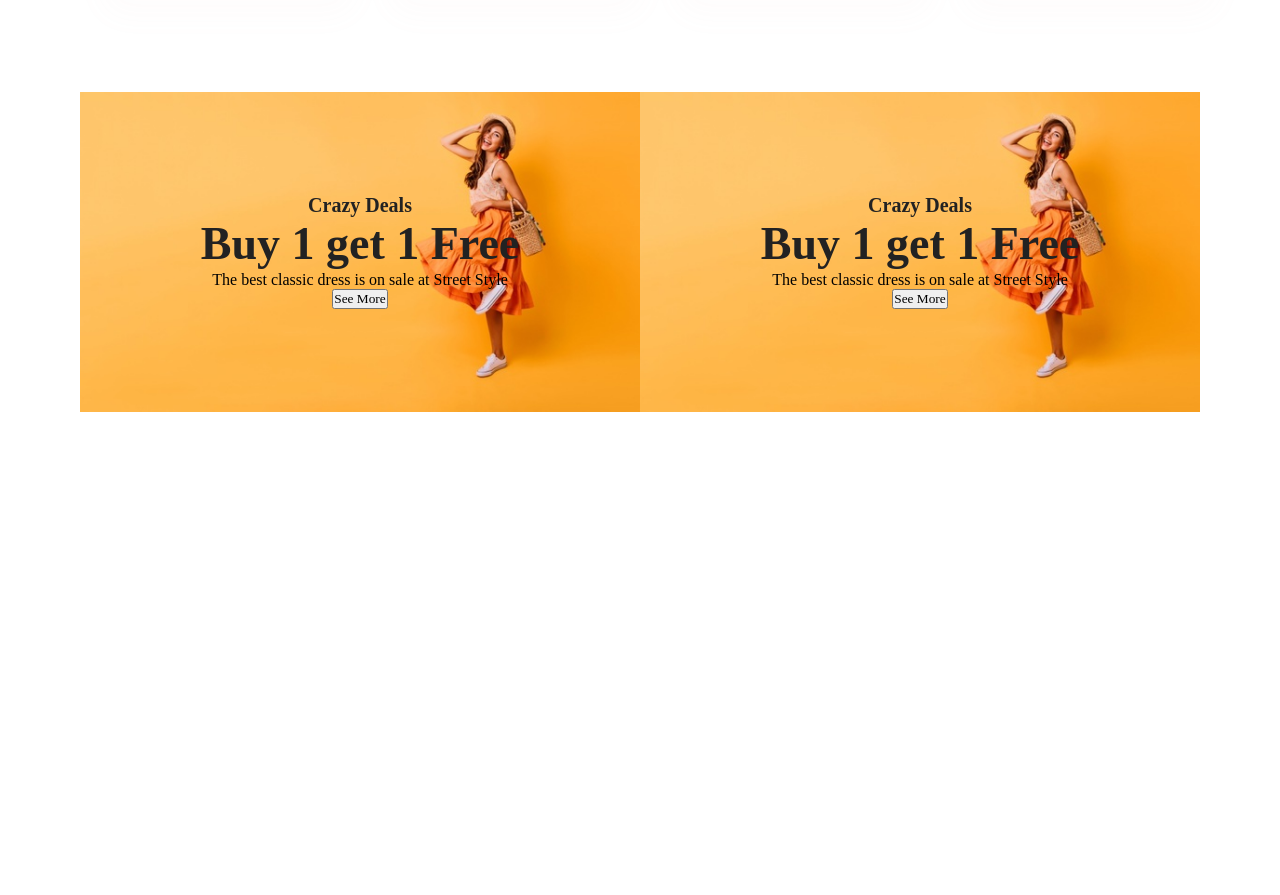
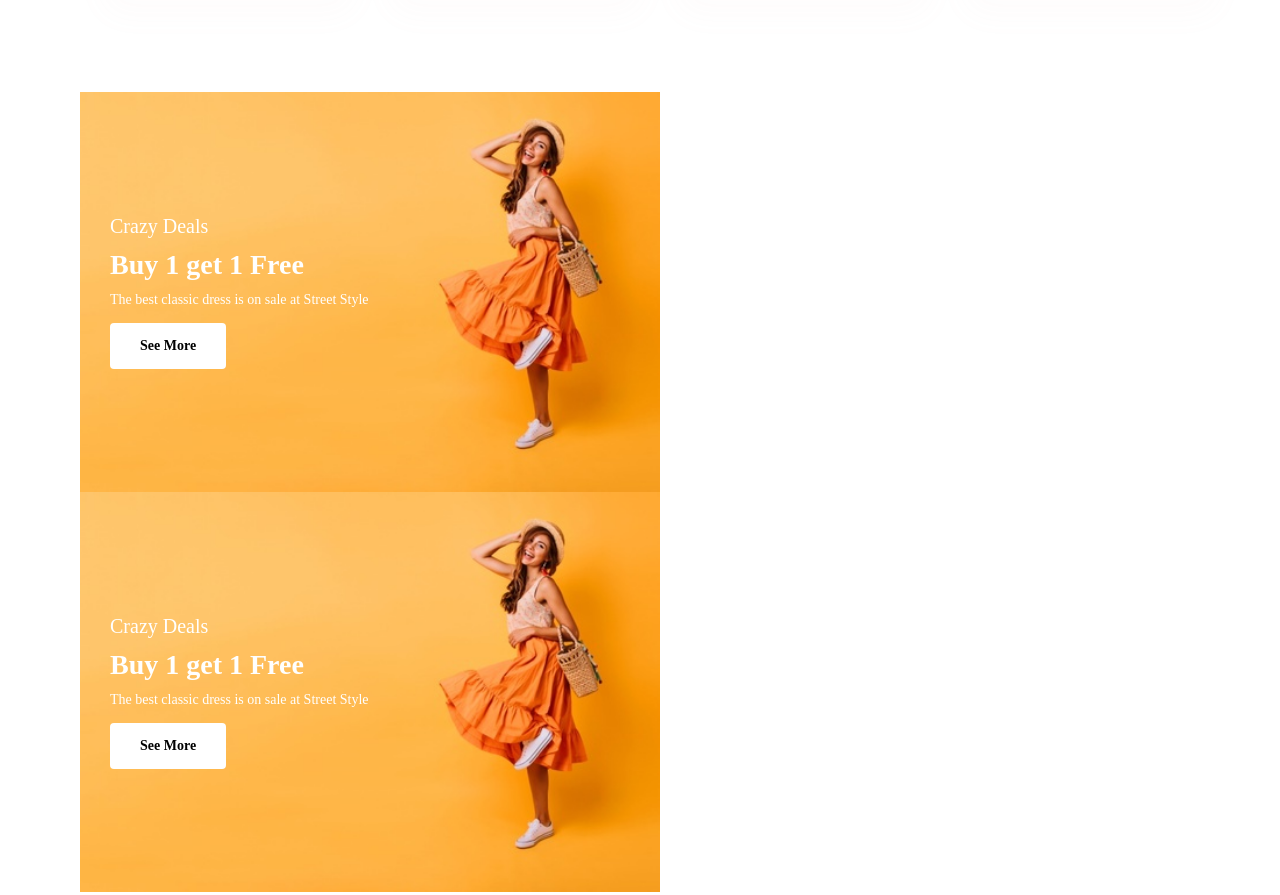
Before and after one commit to Adarsh4522/ecommerce-website, a plain HTML site: page index.html in a window 1280 px wide. Shown: the part 3459-4354 px from the top of the page. Before the commit the page ends 3911 px from the top, so only its background shows below. Drawn offline with nearby package versions, Linux system fonts and the light colour scheme; a web font is replaced by a local one.

Commit message:
syntax updated

```diff
--- a/index.html
+++ b/index.html
@@ -412,14 +412,14 @@
             <h4>Crazy Deals</h4>
             <h2>Buy 1 get 1 Free</h2>
             <span>The best classic dress is on sale at Street Style</span>
-            <button>See More</button>
+            <button class="white"> See More</button>
         </div>
 
         <div class="banner-box">
             <h4>Crazy Deals</h4>
             <h2>Buy 1 get 1 Free</h2>
             <span>The best classic dress is on sale at Street Style</span>
-            <button>See More</button>
+            <button class="white"> See More</button>
         </div>
     </section>
 
--- a/style.css
+++ b/style.css
@@ -46,6 +46,20 @@ p {
 }
 
 button.normal {
+    font-size: 14px;
+    font-weight: 600;
+    padding: 15px 30px;
+    color: #000;
+    background-color: #fff;
+    border-radius: 4px;
+    cursor: pointer;
+    border: none;
+    outline: none;
+    transition: 0.2s;
+}
+
+
+button.white {
     font-size: 14px;
     font-weight: 600;
     padding: 15px 30px;
@@ -328,9 +342,7 @@ button.normal {
 #sm-banner{
     display: flex;
     justify-content: space-between;
-
-
-
+    flex-wrap: wrap;
 }
 
 
@@ -339,12 +351,30 @@ button.normal {
     display: flex;
      flex-direction: column;
      justify-content: center;
-     align-items: center;
-     text-align: center;
+     align-items: flex-start;
      background-image: url(b10.jpg);
-     width: 100%;
-     height: 40vh;
+    min-width: 580px;
+     height: 50vh;
      background-size: cover;
      background-position: center;
      padding: 30px;
 }
+
+#sm-banner h4{
+    color: #fff;
+    font-size: 20px;
+    font-weight: 300;
+}
+
+#sm-banner h2{
+    color: #fff;
+    font-size: 28px;
+    font-weight: 800;
+}
+
+#sm-banner span{
+    color: #fff;
+    font-size: 14px;
+    font-weight: 500;
+    padding-bottom: 15px;
+}
```
